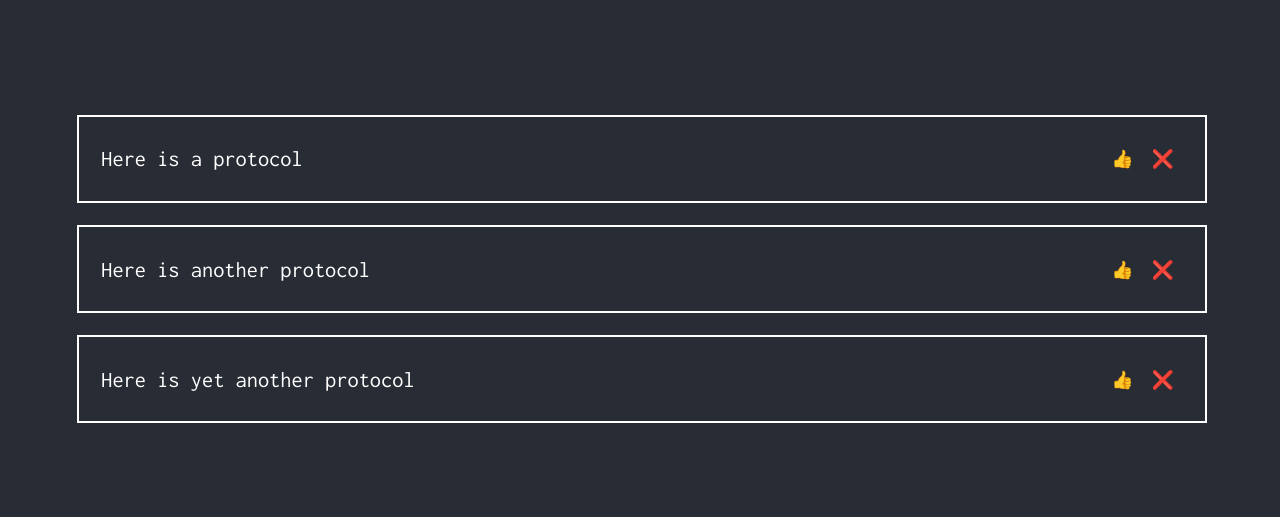
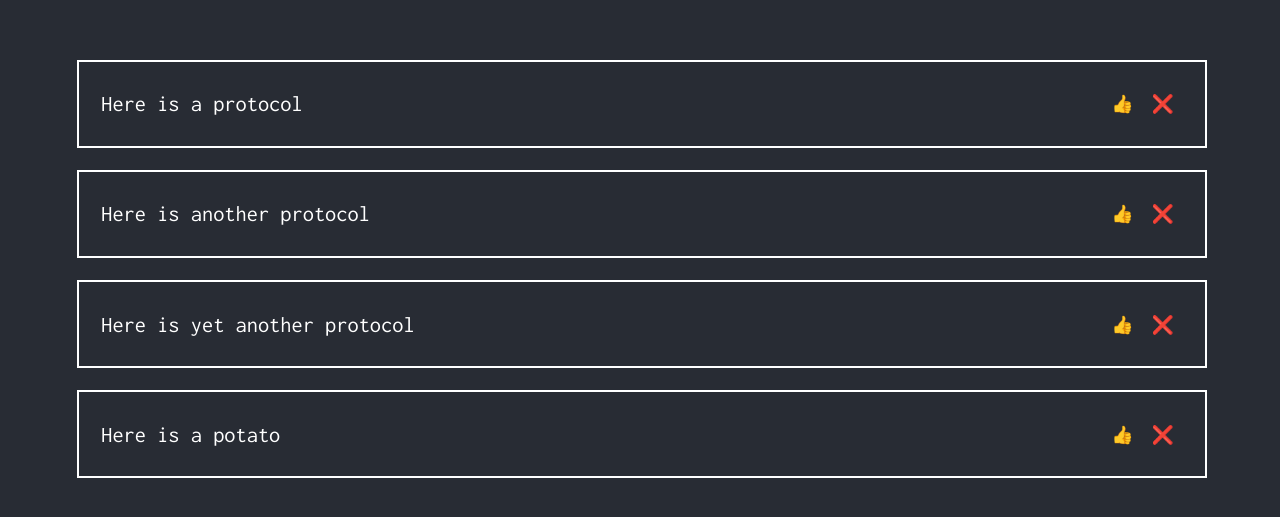
Before and after one commit to squinky/protocol-integration, a React (Create React App) app: page / in a window 1280 px wide. Shown: the part 131-648 px from the top of the page. Built offline with nearby package versions, Linux system fonts and the light colour scheme.

Commit message:
upvoting that doesn't quite work yet

```diff
--- a/src/App.js
+++ b/src/App.js
@@ -2,13 +2,23 @@ import React from 'react';
 import './App.css';
 
 class Protocol extends React.Component {
+	constructor(props) {
+		super(props);
+		this.state = {upvoted: false};
+		this.handleUpvote = this.handleUpvote.bind(this);
+	}
+	handleUpvote() {
+		this.setState(prevState => ({
+			upvoted: !prevState.upvoted
+		}));
+	}
 	render() {
 		return (
 			<div className="Protocol">
 				<p className="Protocol-text">{this.props.text}</p>
 				<div className="Protocol-buttons">
-					<button className="Protocol-upvote">👍</button>
-					<button className="Protocol-veto">❌</button>
+					<button onClick={this.handleUpvote}>{this.state.upvoted ? '👎' : '👍'}</button>
+					<button>❌</button>
 				</div>
 			</div>
 		);
@@ -18,7 +28,7 @@ class Protocol extends React.Component {
 function ProtocolList(props) {
 	const protocols = props.protocols;
 	const listItems = protocols.map((protocol) =>
-		<Protocol key={protocol} text={protocol} />
+		<Protocol key={protocol.text} text={protocol.text} />
 	);
 	return (
 		<div className="ProtocolList">
@@ -28,9 +38,10 @@ function ProtocolList(props) {
 }
 
 const protocols = [
-	"Here is a protocol",
-	"Here is another protocol",
-	"Here is yet another protocol"
+	{text: "Here is a protocol", upvotes: 0},
+	{text: "Here is another protocol", upvotes: 0},
+	{text: "Here is yet another protocol", upvotes: 0},
+	{text: "Here is a potato", upvotes: 0}
 ]
 
 function App() {
```
